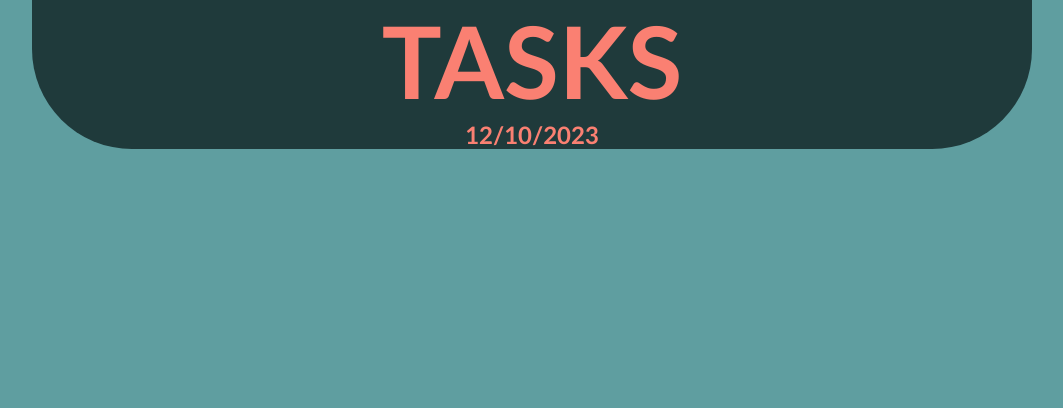
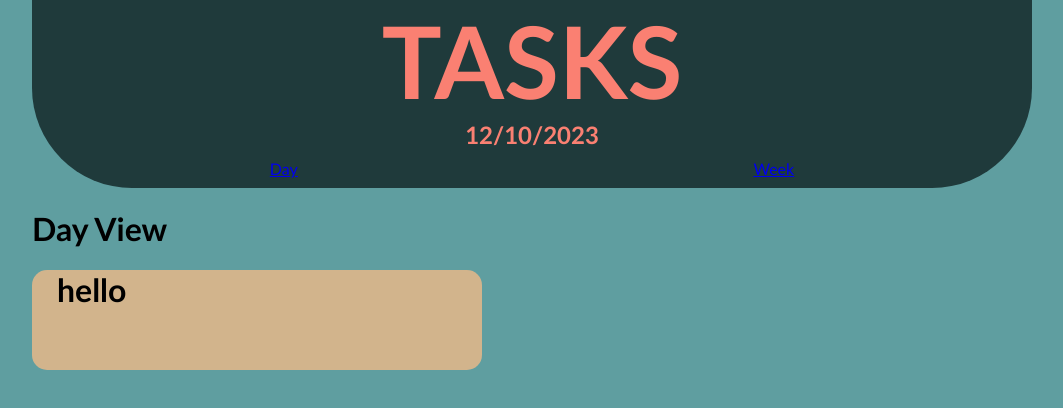
Before and after one commit to elipaulsen/TaskTrack, a Vue app: page / in a window 1280 px wide. Shown: the top 408 px of the page, without its empty margins (108-1171 px from the left). Built offline with nearby package versions, Linux system fonts and the light colour scheme.

Commit message:
router views and task.vue init commit

```diff
--- a/package.json
+++ b/package.json
@@ -9,7 +9,8 @@
     "preview": "vite preview"
   },
   "dependencies": {
-    "vue": "^3.3.10"
+    "vue": "^3.3.10",
+    "vue-router": "^4.2.5"
   },
   "devDependencies": {
     "@vitejs/plugin-vue": "^4.5.1",
--- a/src/App.vue
+++ b/src/App.vue
@@ -1,11 +1,11 @@
 <script setup>
-import HelloWorld from './components/HelloWorld.vue'
-import Banner from './components/Banner.vue';
+  import Banner from './components/Banner.vue';
 </script>
 
 <template>
   <main>
     <Banner/>
+    <router-view></router-view>
   </main>
 </template>
 
--- a/src/components/Banner.vue
+++ b/src/components/Banner.vue
@@ -2,6 +2,11 @@
   <div class="banner">
     <h1>TASKS</h1>
     <h2>{{ date }}</h2>
+
+    <div class="router">
+      <router-link to="/Day">Day</router-link>
+      <router-link to="/Week">Week</router-link>
+    </div>
   </div>
 </template>
 
@@ -32,6 +37,12 @@
     width: 1000px;
   }
 
+  .router {
+    display: flex;
+    justify-content: space-around; /* Adjust as needed */
+    padding: 10px;
+  }
+
   h1 {
     color: salmon;
     font-size: 100px;
@@ -42,4 +53,8 @@
     color: salmon;
     margin: 0 0 0 0;
   }
+
+  router-link {
+    color: white;
+  }
 </style>
--- a/src/components/HelloWorld.vue
+++ /dev/null
@@ -1,9 +0,0 @@
-<template>
-  <div>
-    <h1>HELLO</h1>
-  </div>
-</template>
-
-<style scoped>
-
-</style>
--- /dev/null
+++ b/src/components/Task.vue
@@ -0,0 +1,34 @@
+<template>
+  <div class="task">
+    <h1>{{ msg }}</h1>
+  </div>
+</template>
+
+
+<script>
+
+  export default {
+    data () {
+      return {
+        msg: "hello"
+      }
+    },
+
+    mounted () {
+
+    },
+  };
+</script>
+
+<style scoped>
+  .task {
+    height: 100px;
+    width: 450px;
+    border-radius: 15px 15px 15px 15px;
+    background-color: tan;
+  }
+
+  .task h1{
+    margin-left: 25px;
+  }
+</style>
--- a/src/main.js
+++ b/src/main.js
@@ -1,6 +1,9 @@
 import './assets/main.css'
+import router from './router'
 
 import { createApp } from 'vue'
 import App from './App.vue'
 
-createApp(App).mount('#app')
+const app = createApp(App)
+app.use(router)
+app.mount('#app')
--- /dev/null
+++ b/src/views/Day.vue
@@ -0,0 +1,10 @@
+<script setup>
+  import Task from '@/components/Task.vue';
+</script>
+
+<template>
+  <div>
+    <h1>Day View</h1>
+    <Task/>
+  </div>
+</template>
--- /dev/null
+++ b/src/views/Week.vue
@@ -0,0 +1,5 @@
+<template>
+  <div>
+    <h1>Week View</h1>
+  </div>
+</template>
```
Also changed, not shown: src/router.js (added, +16 -0 lines), 1 other file (tests, documents, lock files or other folders).
